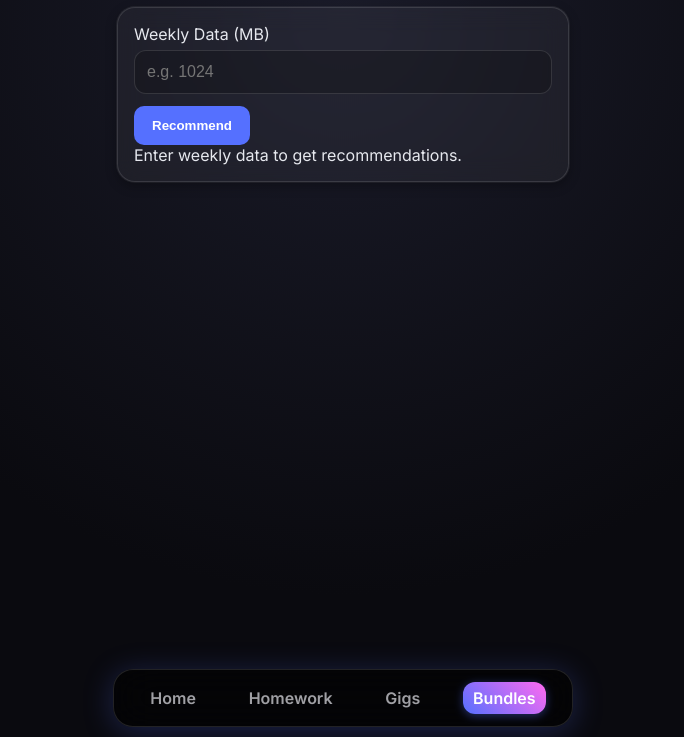
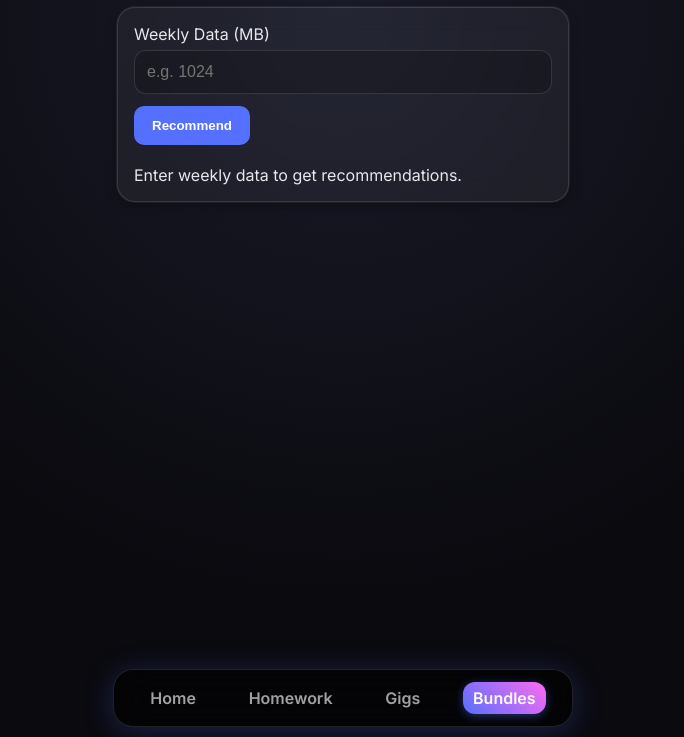
Before and after one commit to Alli-ance01/Edupadi, a website: page data.html in a window 1280 px wide. Shown: the part 63-800 px from the top of the page, without its empty margins (297-981 px from the left). Drawn offline with Linux system fonts and the light colour scheme.

Commit message:
Update bundle results div style
Added margin-top style to the bundle results div.

```diff
--- a/data.html
+++ b/data.html
@@ -15,13 +15,13 @@
     <div style="width:40px"></div>
   </header>
 
-  <section class="bundles-card">
+  <section class="camera-card bundles-card">
     <div class="input-row">
       <label>Weekly Data (MB)</label>
       <input id="weeklyData" type="number" placeholder="e.g. 1024" />
       <button class="pill-btn" id="calcBundles">Recommend</button>
     </div>
-    <div id="bundleResults">Enter weekly data to get recommendations.</div>
+    <div id="bundleResults" style="margin-top:20px;">Enter weekly data to get recommendations.</div>
   </section>
 
   <nav class="bottom-nav">
```
